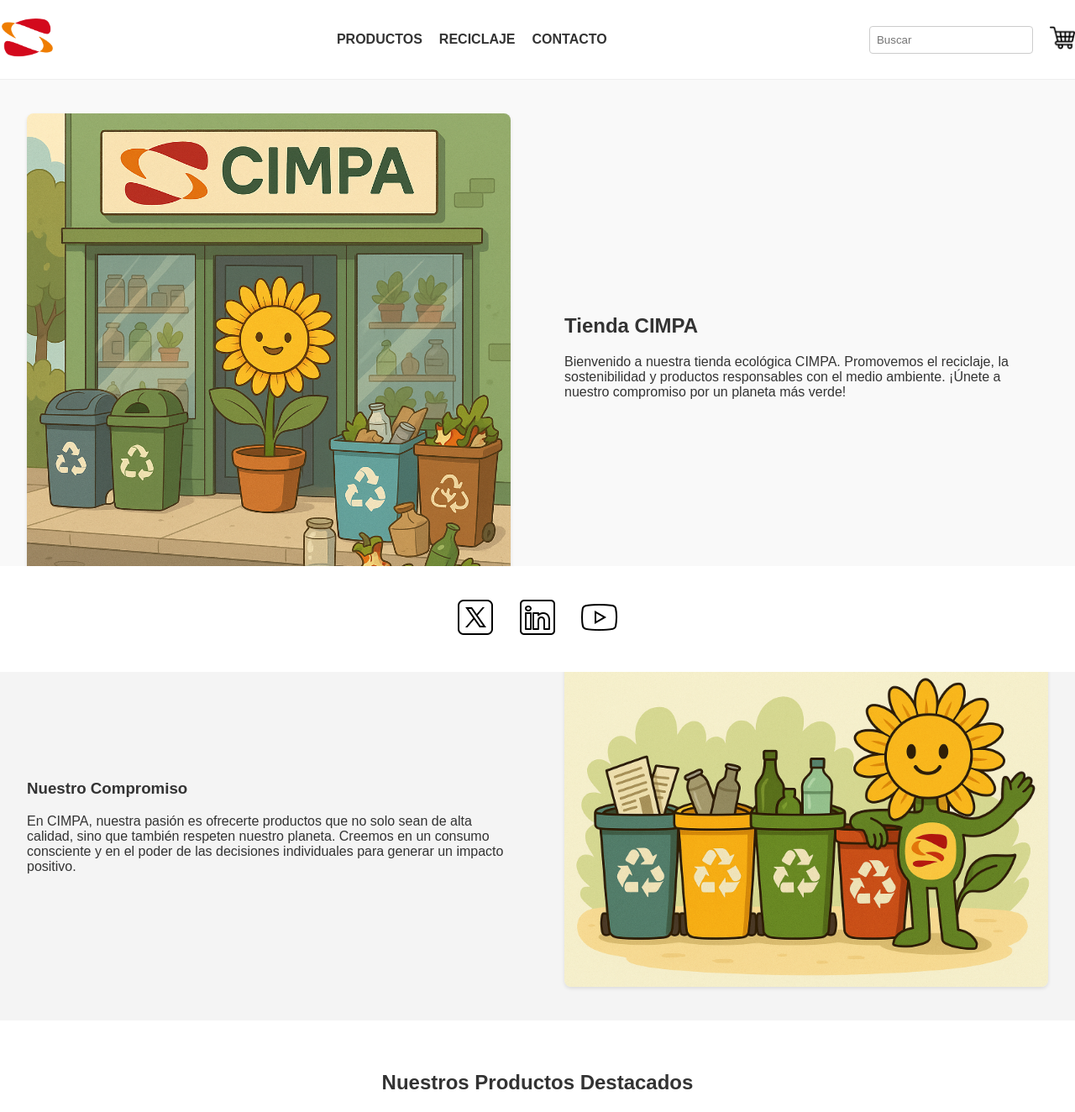
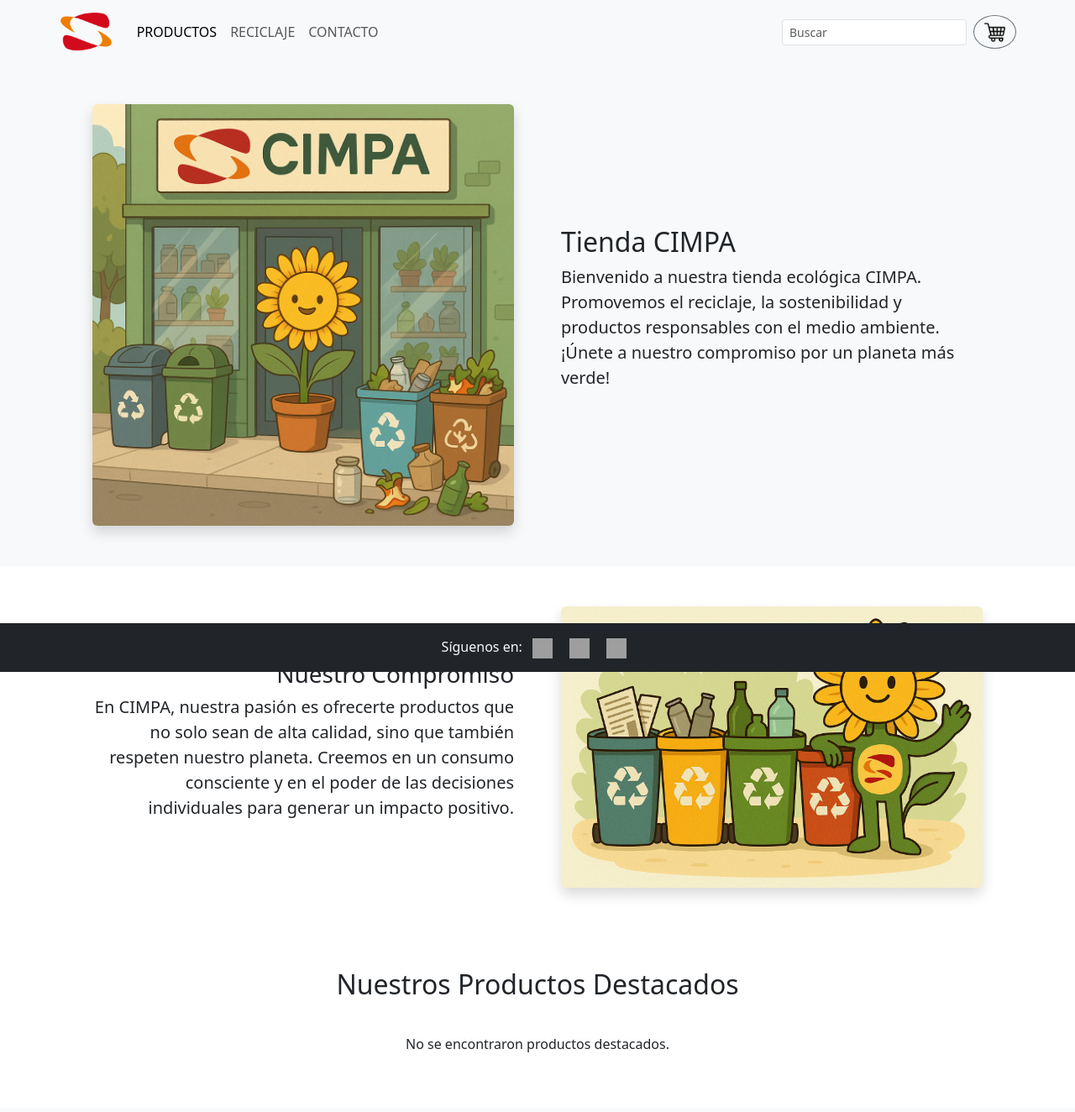
Before and after one commit to gregory2023/TiendaCimpa, a PHP site: page /view/menu.php in a window 1280 px wide. Shown: the top 1324 px of the page at 84% size. Run offline with PHP 8.4, Linux system fonts and the light colour scheme; data that the repository does not hold is empty; grey boxes are pictures that could not be loaded.

Commit message:
modifica menu - ajusto productos destacados y menu principal

```diff
--- a/assets/css/menu.css
+++ /dev/null
@@ -1,247 +0,0 @@
-/* Estilos generales del cuerpo de la página */
-body {
-  font-family: sans-serif;
-  margin: 0;
-  background-color: #f4f4f4;
-  color: #333;
-}
-
-.container {
-  max-width: 1200px;
-  margin: 0 auto;
-  padding: 0 20px;
-}
-
-/* Header */
-.site-header {
-  background-color: #fff;
-  padding: 20px 0;
-  border-bottom: 1px solid #eee;
-  display: flex;
-  justify-content: space-between;
-  align-items: center;
-}
-
-.logo img {
-  height: 50px;
-}
-
-.main-nav ul {
-  margin: 0;
-  padding: 0;
-  list-style: none;
-  display: flex;
-}
-
-.main-nav ul li {
-  margin-left: 20px;
-}
-
-.main-nav ul li a {
-  text-decoration: none;
-  color: #333;
-  font-weight: bold;
-}
-
-.actions {
-  display: flex;
-  align-items: center;
-}
-
-.search input[type="text"] {
-  padding: 8px;
-  border: 1px solid #ccc;
-  border-radius: 4px;
-  margin-right: 10px;
-}
-
-.search button {
-  background-color: #007bff;
-  color: white;
-  border: none;
-  padding: 8px 12px;
-  border-radius: 4px;
-  cursor: pointer;
-}
-
-.puntos-empleado {
-  display: flex; /* Para alinear el icono y el texto */
-  align-items: center; /* Centrar verticalmente */
-  margin-left: 10px; /* Espacio a la izquierda del bloque de puntos */
-  padding: 8px 12px; /* Espacio dentro del bloque */
-  background-color: #f0f8ea; /* Un fondo suave */
-  color: #155724; /* Un color verde oscuro */
-  border: 1px solid #c3e6cb; /* Un borde suave */
-  border-radius: 5px; /* Esquinas redondeadas */
-  font-weight: bold; /* Texto en negrita */
-  font-size: 16px; /* Tamaño de la fuente */
-}
-
-.icono-puntos {
-  margin-right: 5px; /* Espacio entre el icono y el número */
-  font-size: 1.2em; /* Un poco más grande que el texto */
-}
-
-.icon-btn img {
-  height: 30px;
-  margin-left: 10px;
-}
-
-/* Tienda Info (Inicio y Contacto) */
-.tienda-info {
-  padding: 40px 0;
-  display: flex;
-  justify-content: space-around;
-  align-items: center;
-  background-color: #f9f9f9;
-}
-
-.tienda-info .imagen-tienda {
-  max-width: 45%;
-  height: auto;
-  border-radius: 8px;
-  box-shadow: 0 2px 4px rgba(0, 0, 0, 0.1);
-}
-
-.tienda-info .descripcion-tienda {
-  max-width: 45%;
-}
-
-/* Tienda Info Secundaria (Quienes Somos y Reciclaje) */
-.tienda-info-secundaria {
-  padding: 40px 0;
-  display: flex;
-  justify-content: space-around;
-  align-items: center;
-}
-
-.tienda-info-secundaria .descripcion-secundaria {
-  max-width: 45%;
-}
-
-.tienda-info-secundaria .imagen-secundaria {
-  max-width: 45%;
-  height: auto;
-  border-radius: 8px;
-  box-shadow: 0 2px 4px rgba(0, 0, 0, 0.1);
-}
-
-/* Productos Destacados */
-.productos-destacados {
-  padding: 40px 0;
-  background-color: #fff;
-  text-align: center;
-}
-
-.lista-productos {
-  display: flex;
-  justify-content: center;
-  flex-wrap: wrap;
-  margin-top: 20px;
-}
-
-.producto-card {
-  background-color: #f9f9f9;
-  border-radius: 8px;
-  box-shadow: 0 2px 4px rgba(0, 0, 0, 0.1);
-  padding: 20px;
-  margin: 10px;
-  width: 300px;
-  text-align: left;
-}
-
-.producto-card img {
-  max-width: 100%;
-  height: auto;
-  border-radius: 4px;
-  margin-bottom: 10px;
-}
-
-.producto-card h3 {
-  margin-top: 0;
-}
-
-.precio {
-  color: #28a745;
-  font-weight: bold;
-}
-
-/* Footer */
-.footerz {
-  background-color: #ffffff;
-  color: white;
-  text-align: center;
-  padding: 20px 0;
-  position: fixed; /* Para que se quede abajo */
-  bottom: 0;
-  width: 100%;
-}
-
-.footerz a {
-  color: #007bff;
-  text-decoration: none;
-  margin: 0 10px;
-}
-
-/* Media Queries para hacerlo responsive */
-@media screen and (max-width: 768px) {
-  .container {
-    padding: 0 10px;
-  }
-
-  .site-header {
-    flex-direction: column;
-    align-items: flex-start;
-  }
-
-  .logo {
-    margin-bottom: 10px;
-  }
-
-  .main-nav ul {
-    flex-direction: column;
-  }
-
-  .main-nav ul li {
-    margin-left: 0;
-    margin-bottom: 10px;
-  }
-
-  .actions {
-    margin-top: 10px;
-  }
-
-  .puntos-empleado {
-    font-size: 14px;
-    padding: 5px 8px;
-    margin-left: 5px;
-  }
-
-  .icono-puntos {
-    font-size: 1em;
-  }
-
-  .tienda-info, .tienda-info-secundaria {
-    flex-direction: column;
-    text-align: center;
-  }
-
-  .tienda-info .imagen-tienda, .tienda-info-secundaria .imagen-secundaria,
-  .tienda-info .descripcion-tienda, .tienda-info-secundaria .descripcion-secundaria {
-    max-width: 90%;
-    margin-bottom: 20px;
-  }
-
-  .lista-productos {
-    flex-direction: column;
-    align-items: center;
-  }
-
-  .producto-card {
-    width: 90%;
-  }
-
-  .footerz {
-    position: static; /* Para que el footer fluya con el contenido en pantallas pequeñas */
-  }
-}
--- a/view/menu.php
+++ b/view/menu.php
@@ -4,7 +4,25 @@
     <meta charset="UTF-8">
     <meta name="viewport" content="width=device-width, initial-scale=1.0">
     <title>Tienda Ecológica CIMPA</title>
+    <link href="https://cdn.jsdelivr.net/npm/bootstrap@5.3.2/dist/css/bootstrap.min.css" rel="stylesheet" integrity="sha384-T3c6CoIi6uLrA9TneNEoa7RxnatzjcDSCmG1MXxSR1GAsXEV/Dwwykc2MPK8M2HN" crossorigin="anonymous">
     <link rel="stylesheet" href="../assets/css/menu.css">
+    <style>
+        /* Estilos adicionales para ajustar la visualización de los productos */
+        .card-img-top {
+            max-height: 150px; /* Ajusta esta altura según necesites */
+            object-fit: contain; /* O cover, dependiendo de cómo quieras que se ajuste la imagen */
+        }
+        .card {
+            display: flex;
+            flex-direction: column;
+        }
+        .card-body {
+            flex-grow: 1;
+            display: flex;
+            flex-direction: column;
+            justify-content: space-between;
+        }
+    </style>
 </head>
 <body>
 <?php
@@ -22,73 +40,94 @@
 }
 
 // Consulta p productos
-$sql_productos = "SELECT nombre, descripcion, precio_cinpacoin, stock, imagen FROM Productos LIMIT 2";
+$sql_productos = "SELECT nombre, descripcion, precio_cinpacoin, stock, imagen FROM Productos LIMIT 3";
 $result_productos = $conn->query($sql_productos);
 ?>
 
-<header class="site-header">
-    <a href="menu.php" class="logo">
-        <img src="../assets/img/logo.png" alt="Logo">
+<header class="site-header bg-light shadow-sm">
+    <nav class="navbar navbar-expand-lg navbar-light container">
+        <a class="navbar-brand" href="menu.php">
+            <img src="../assets/img/logo.png" alt="Logo" height="50">
         </a>
-    <nav class="main-nav">
-        <ul>
-            <li><a href="#productos">PRODUCTOS</a></li>
-            <li><a href="#reciclaje">RECICLAJE</a></li>
-            <li><a href="#contacto">CONTACTO</a></li>
+        <button class="navbar-toggler" type="button" data-bs-toggle="collapse" data-bs-target="#navbarNav" aria-controls="navbarNav" aria-expanded="false" aria-label="Toggle navigation">
+            <span class="navbar-toggler-icon"></span>
+        </button>
+        <div class="collapse navbar-collapse justify-content-between" id="navbarNav">
+            <ul class="navbar-nav">
+                <li class="nav-item">
+                    <a class="nav-link active" aria-current="page" href="productos.php">PRODUCTOS</a>
+                </li>
+                <li class="nav-item">
+                    <a class="nav-link" href="#reciclaje">RECICLAJE</a>
+                </li>
+                <li class="nav-item">
+                    <a class="nav-link" href="#contacto">CONTACTO</a>
+                </li>
             </ul>
-    </nav>
-    <div class="actions">
-        <div class="search">
-            <input type="text" placeholder="Buscar">
+            <div class="d-flex align-items-center">
+                <div class="me-2">
+                    <input class="form-control form-control-sm" type="search" placeholder="Buscar" aria-label="Buscar">
                 </div>
                 <?php if ($saldo_empleado !== null): ?>
-            <div class="puntos-empleado">
+                    <a href="huellaCarbono.php" class="puntos-empleado bg-success text-white rounded-pill px-3 py-2 me-2 text-decoration-none">
                         <span class="icono-puntos">💰</span> <?php echo htmlspecialchars(number_format($saldo_empleado, 0)); ?> Puntos
-            </div>
+                    </a>
                 <?php endif; ?>
-        <a href="carrito.php" class="icon-btn" aria-label="Carrito">
-            <img src="../assets/img/carritologo.png" alt="Carrito" class="icon-img">
+                <a href="carrito.php" class="icon-btn btn btn-outline-secondary rounded-circle" aria-label="Carrito">
+                    <img src="../assets/img/carritologo.png" alt="Carrito" height="25">
                 </a>
             </div>
+        </div>
+    </nav>
 </header>
 
-<section id="inicio" class="tienda-info">
-    <img src="../assets/img/tienda cimpa.png" alt="Tienda CIMPA" class="imagen-tienda">
-    <div class="descripcion-tienda">
+<main>
+    <section id="inicio" class="tienda-info py-5 bg-light">
+        <div class="container d-flex justify-content-around align-items-center">
+            <img src="../assets/img/tienda cimpa.png" alt="Tienda CIMPA" class="img-fluid rounded shadow" style="max-width: 45%;">
+            <div class="text-center text-md-start" style="max-width: 45%;">
                 <h2>Tienda CIMPA</h2>
-        <p>
+                <p class="lead">
                     Bienvenido a nuestra tienda ecológica CIMPA. Promovemos el reciclaje, la sostenibilidad
                     y productos responsables con el medio ambiente. ¡Únete a nuestro compromiso por un planeta más verde!
                 </p>
             </div>
+        </div>
     </section>
 
-<section id="quienes-somos" class="tienda-info-secundaria">
-    <div class="descripcion-secundaria">
+    <section id="quienes-somos" class="tienda-info-secundaria py-5">
+        <div class="container d-flex justify-content-around align-items-center flex-row-reverse">
+            <img src="../assets/img/reciclaje.png.png" alt="Compromiso CIMPA" class="img-fluid rounded shadow" style="max-width: 45%;">
+            <div class="text-center text-md-end" style="max-width: 45%;">
                 <h3>Nuestro Compromiso</h3>
-        <p>
+                <p class="lead">
                     En CIMPA, nuestra pasión es ofrecerte productos que no solo sean de alta calidad, sino que también respeten nuestro planeta. Creemos en un consumo consciente y en el poder de las decisiones individuales para generar un impacto positivo.
                 </p>
             </div>
-    <img src="../assets/img/reciclaje.png.png" alt="Compromiso CIMPA" class="imagen-secundaria">
+        </div>
     </section>
 
-<section id="productos" class="productos-destacados">
+    <section id="productos" class="productos-destacados py-5 bg-white">
+        <div class="container text-center">
             <h2>Nuestros Productos Destacados</h2>
-    <div class="lista-productos">
+            <div class="row row-cols-1 row-cols-md-2 row-cols-lg-3 g-4 mt-3 justify-content-center">
                 <?php
                 if ($result_productos && $result_productos->num_rows > 0) {
                     while($row = $result_productos->fetch_assoc()) {
-                echo '<div class="producto-card">';
+                        echo '<div class="col">';
+                        echo '<div class="card h-100 shadow">';
                         if (!empty($row["imagen"])) {
-                    echo '<img src="' . htmlspecialchars($row["imagen"]) . '" alt="' . htmlspecialchars($row["nombre"]) . '">';
+                            echo '<img src="' . htmlspecialchars($row["imagen"]) . '" class="card-img-top" alt="' . htmlspecialchars($row["nombre"]) . '">';
                         } else {
-                    echo '<img src="../assets/img/producto_default.jpg" alt="' . htmlspecialchars($row["nombre"]) . '"> ';
+                            echo '<img src="../assets/img/producto_default.jpg" class="card-img-top" alt="' . htmlspecialchars($row["nombre"]) . '">';
                         }
-                echo '<h3>' . htmlspecialchars($row["nombre"]) . '</h3>';
-                echo '<p>' . htmlspecialchars($row["descripcion"]) . '</p>';
-                echo '<p class="precio">Precio: ' . htmlspecialchars($row["precio_cinpacoin"]) . ' CinpaCoins</p>';
-                echo '<p class="stock">Stock: ' . htmlspecialchars($row["stock"]) . ' unidades</p>';
+                        echo '<div class="card-body">';
+                        echo '<h5 class="card-title">' . htmlspecialchars($row["nombre"]) . '</h5>';
+                        echo '<p class="card-text">' . htmlspecialchars($row["descripcion"]) . '</p>';
+                        echo '<p class="card-text"><small class="text-success fw-bold">Precio: ' . htmlspecialchars($row["precio_cinpacoin"]) . ' CinpaCoins</small></p>';
+                        echo '<p class="card-text"><small class="text-muted">Stock: ' . htmlspecialchars($row["stock"]) . ' unidades</small></p>';
+                        echo '</div>';
+                        echo '</div>';
                         echo '</div>';
                     }
                 } else {
@@ -96,46 +135,46 @@
                 }
                 ?>
             </div>
+        </div>
     </section>
 
-<section id="reciclaje" class="tienda-info-secundaria">
-    <div class="descripcion-secundaria">
+    <section id="reciclaje" class="tienda-info-secundaria py-5 bg-light">
+        <div class="container d-flex justify-content-around align-items-center">
+            <div class="text-center text-md-start" style="max-width: 45%;">
                 <h3>Reciclaje Responsable</h3>
-        <p>
+                <p class="lead">
                     En CIMPA también ofrecemos espacios para la separación de residuos y educación ambiental.
                     Creemos que pequeñas acciones generan grandes cambios. ¡Infórmate sobre nuestros puntos de reciclaje!
                 </p>
             </div>
-    <img src="../assets/img/reciclaje.png" alt="Reciclaje CIMPA" class="imagen-secundaria">
+            <img src="../assets/img/reciclaje.png" alt="Reciclaje CIMPA" class="img-fluid rounded shadow" style="max-width: 45%;">
+        </div>
     </section>
 
-<section id="contacto" class="tienda-info">
-    <div class="descripcion-tienda">
+    <section id="contacto" class="tienda-info py-5 bg-white">
+        <div class="container d-flex justify-content-around align-items-center flex-row-reverse">
+            <div class="text-center text-md-end" style="max-width: 45%;">
                 <h2>¡Contáctanos!</h2>
-        <p>
+                <p class="lead">
                     ¿Tienes alguna pregunta o sugerencia? No dudes en ponerte en contacto con nosotros. Estamos aquí para ayudarte a ser parte del cambio.
                 </p>
                 <p>Email: info@cimpatienda.com</p>
                 <p>Teléfono: +34 123 456 789</p>
             </div>
-    <img src="../assets/img/contacto.png" alt="Contacto" class="imagen-tienda">
+            <img src="../assets/img/contacto.png" alt="Contacto" class="img-fluid rounded shadow" style="max-width: 45%;">
+        </div>
     </section>
+</main>
 
-<footer class="footerz">
-    <p>
-        <a href="https://twitter.com/cimpa_plm" target="_blank" rel="noopener">
-    <img src="../assets/img/logo_x.png" alt="Twitter">
-</a>
+<footer class="footerz bg-dark text-light py-3 fixed-bottom">
+    <div class="container text-center">
+        Síguenos en:
+        <a href="https://twitter.com/cimpa_plm" target="_blank" rel="noopener" class="text-light mx-2"><img src="../assets/img/logox.webp" alt="Twitter" width="24" height="24"></a>
+        <a href="https://fr.linkedin.com/company/cimpa-plm-services" target="_blank" rel="noopener" class="text-light mx-2"><img src="../assets/img/linkedin.png" alt="LinkedIn" width="24" height="24"></a>
+        <a href="https://www.youtube.com/channel/UCvDeDvVG3vRIlao7eVTYt_A" target="_blank" rel="noopener" class="text-light mx-2"><img src="../assets/img/Youtube_logo.png" alt="YouTube" width="24" height="24"></a>
+    </div>
+</footer>
 
-<a href="https://fr.linkedin.com/company/cimpa-plm-services" target="_blank" rel="noopener">
-    <img src="../assets/img/logo_linkedin.png" alt="LinkedIn">
-</a>
-
-
-<a href="https://www.youtube.com/channel/UCvDeDvVG3vRIlao7eVTYt_A" target="_blank" rel="noopener">
-    <img src="../assets/img/logo_youtube.png" alt="YouTube">
-</a>
-    </p>
-</footer>
+<script src="https://cdn.jsdelivr.net/npm/bootstrap@5.3.2/dist/js/bootstrap.bundle.min.js" integrity="sha384-C6RzsynM9kWDrMNeT87bh95OGNyZPhcTNXj1NW7RuBCsyN/o0jlpcV8Qyq46cDfL" crossorigin="anonymous"></script>
 </body>
 </html>
```
Lines whose indentation alone changed are shown as unchanged.
